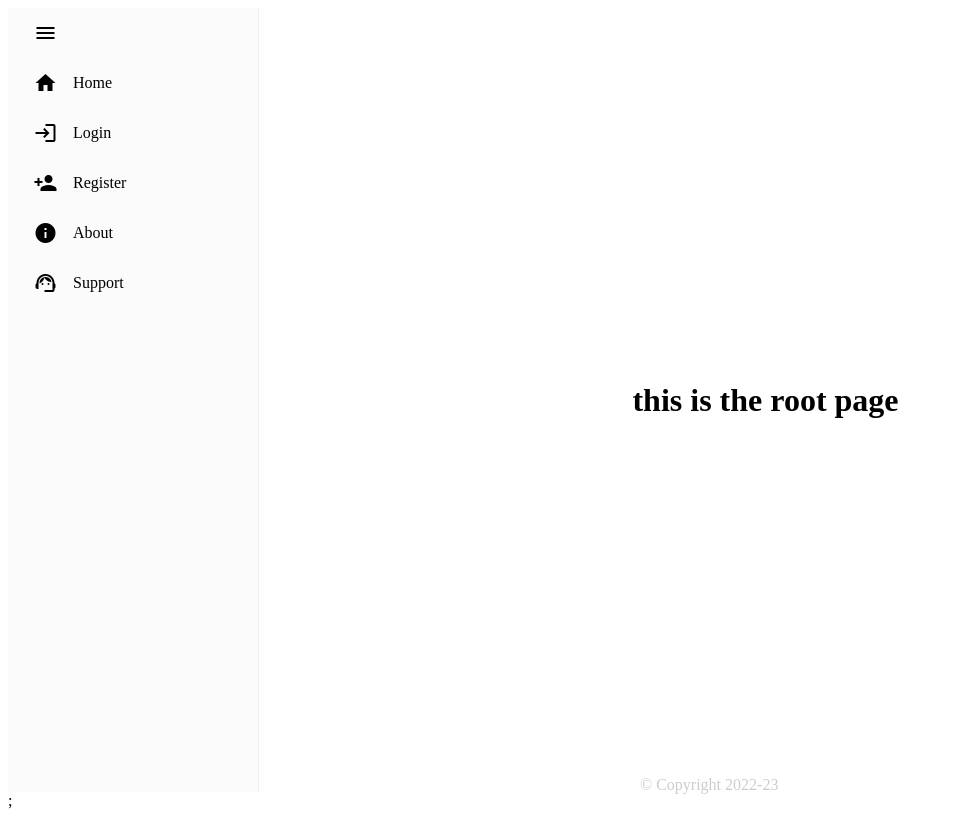
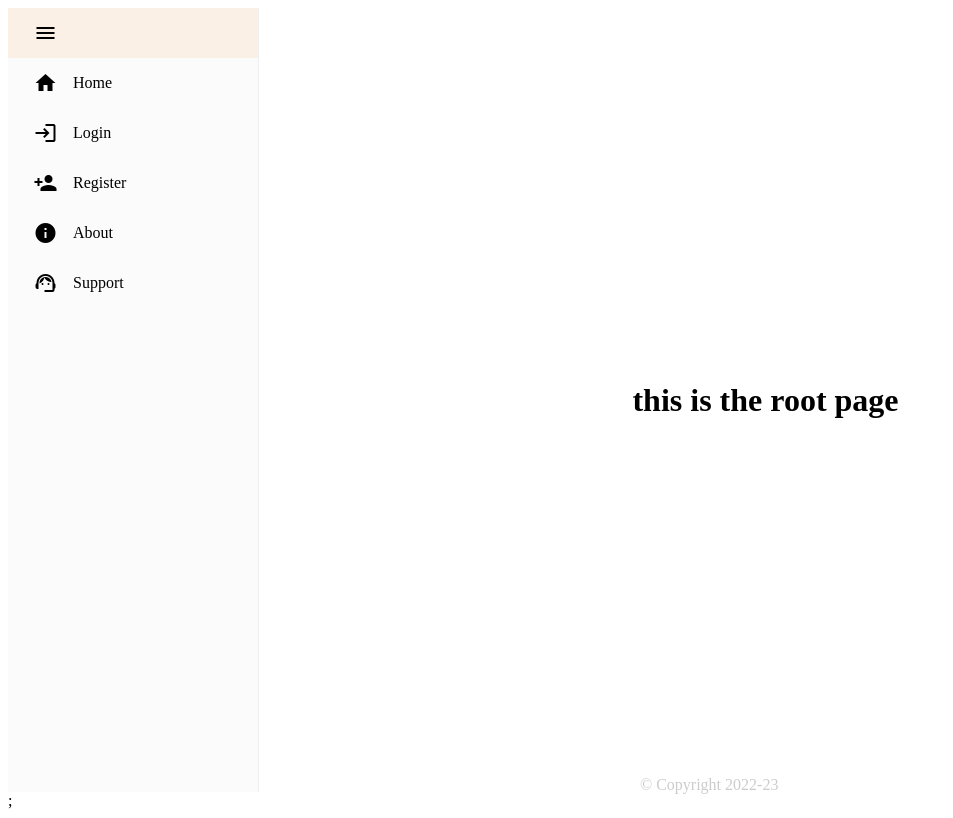
Before and after one commit to Aryanxfa/Digital-Payments-Book-old, a React (Create React App) app: page / in a window 1280 px wide. Shown: the whole page, without its empty margins (0-953 px from the left). Built offline with nearby package versions, Linux system fonts and the light colour scheme.

Commit message:
minor changes

```diff
--- a/src/routes/Admin/RootDash.jsx
+++ b/src/routes/Admin/RootDash.jsx
@@ -11,11 +11,11 @@ export function Dashroot() {
                     <MenuItem
                         icon={<span className="material-icons">menu</span>}
                         onClick={() => { collapseSidebar() }}
-                        style={{ textAlign: "center" }}
+                        style={{ textAlign: "center", backgroundColor: "linen" }}
                     >
                         <h2>Hello, {user}</h2>
                     </MenuItem>
-                    <MenuItem icon={<span className="material-icons">login</span>} component={<Link to="/dashboard" />}> Dashboard</MenuItem>
+                    <MenuItem icon={<span className="material-icons">dashboard</span>} component={<Link to="/dashboard" />}> Dashboard</MenuItem>
                     <MenuItem icon={<span className="material-icons">person</span>} component={<Link to="/dashboard/profile" />}> Profile</MenuItem>
                     <MenuItem icon={<span className="material-icons">logout</span>} component={<Link to="/" onClick={() => localStorage.clear()} />}> Logout</MenuItem>
                 </Menu>
--- a/src/routes/Home/Root.jsx
+++ b/src/routes/Home/Root.jsx
@@ -12,7 +12,7 @@ export function Root() {
                     <MenuItem
                         icon={<span className="material-icons">menu</span>}
                         onClick={() => { collapseSidebar() }}
-                        style={{ textAlign: "center" }}
+                        style={{ textAlign: "center", backgroundColor:"linen"}}
                     >
                     </MenuItem>
                     <MenuItem icon={<span className="material-icons">home</span>} component={<Link to="/" />}> Home</MenuItem>
```
